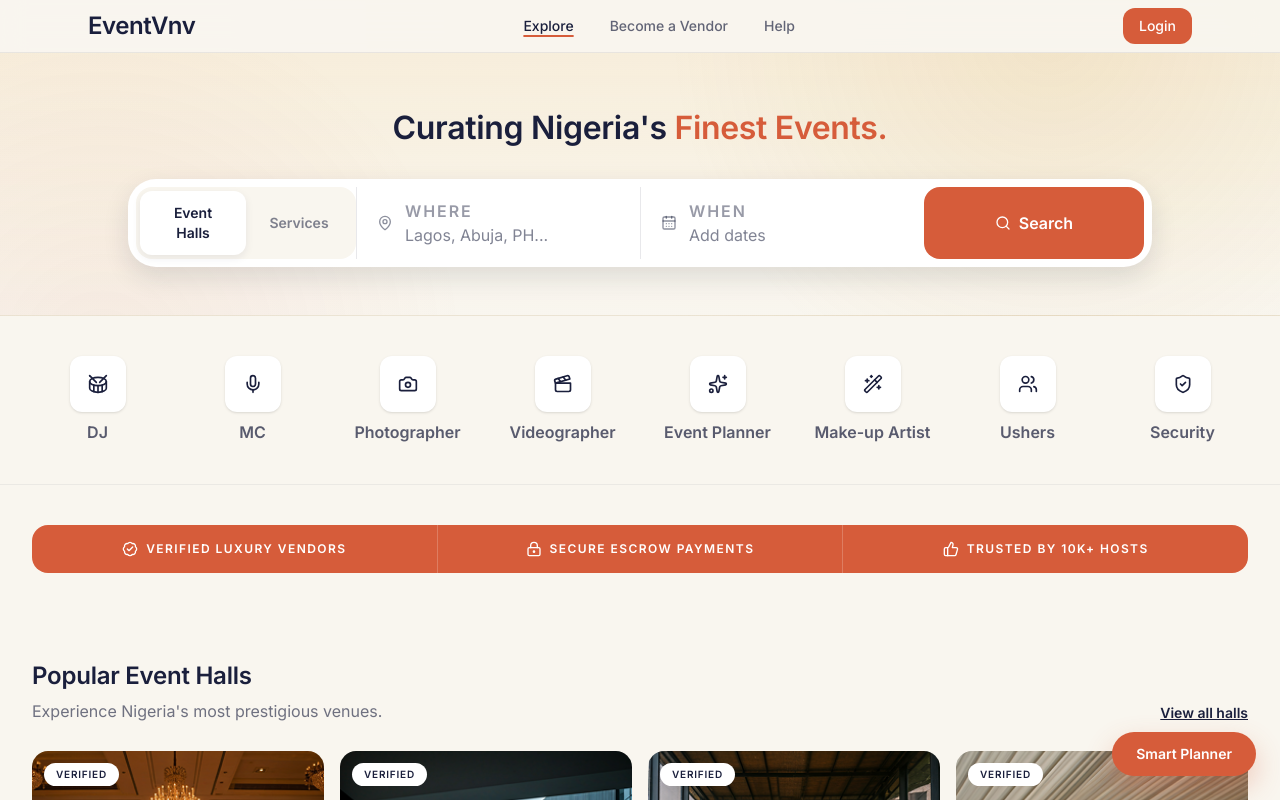
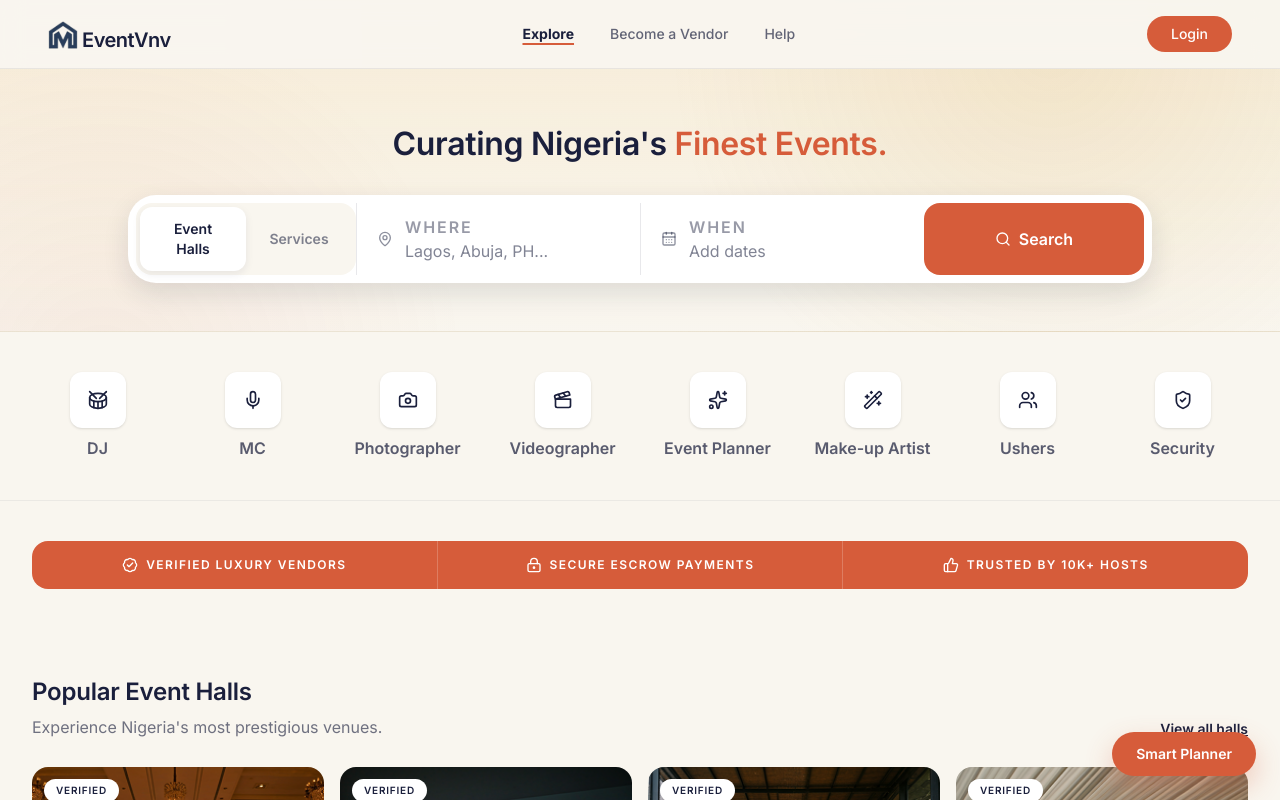
Before and after one commit to Nnaemeka10/Dev-Link, a Next.js app in the folder frontend/: page / in a window 1280 px wide. Shown: the top 800 px of the page. Built offline with nearby package versions, Linux system fonts and the light colour scheme; no server answers.

Commit message:
navbar fixed

```diff
--- a/frontend/src/app/globals.css
+++ b/frontend/src/app/globals.css
@@ -77,11 +77,20 @@ p {
   line-height: 1.5;
 }
 
+.logo {
+  font-size: var(--text-heading-m);
+  font-weight: 600;
+}
+
 ::selection {
   background: rgba(214, 92, 58, 0.18);
 }
 
 @layer utilities {
+  .pad {
+    @apply flex w-full px-4 py-4 md:px-8 lg:px-12;
+  }
+
   .no-scrollbar {
     -ms-overflow-style: none;
     scrollbar-width: none;
--- a/frontend/src/components/layout/Navbar.tsx
+++ b/frontend/src/components/layout/Navbar.tsx
@@ -5,6 +5,7 @@ import { usePathname } from "next/navigation";
 import Button from "@/components/ui/Button";
 import { useAuth } from "@/features/auth/useAuth";
 import { apiFetch } from "@/lib/api";
+import Image from "next/image";
 
 const links = [
   { href: "/", label: "Explore" },
@@ -26,9 +27,10 @@ export default function Navbar() {
 
   return (
     <header className="sticky top-0 z-40 border-b border-text-primary/8 bg-bg-primary/90 backdrop-blur-md">
-      <div className="mx-auto flex w-full max-w-6xl items-center justify-between px-4 py-2 md:px-6">
-        <Link href="/" className="text-2xl font-semibold tracking-[-0.02em] text-text-primary">
-          EventVnv
+      <div className="items-center justify-between pad">
+        <Link href="/" className="text-2xl flex font-semibold tracking-[-0.02em] text-text-primary items-end gap-1">
+          <Image src="/logo.svg" alt="EventVnv" width={30} height={30} />
+          <p className="font-semibold logo translate-y-1.5">EventVnv </p>
         </Link>
 
         <nav className="hidden items-center gap-1 md:flex">
@@ -38,10 +40,10 @@ export default function Navbar() {
               <Link
                 key={link.href}
                 href={link.href}
-                className={`rounded-lg px-4 py-2 text-sm font-medium transition-colors ${
+                className={`rounded-lg px-4 py-2 text-sm transition-colors ${
                   isActive
-                    ? "text-text-primary underline decoration-accent-primary decoration-2 underline-offset-4"
-                    : "text-text-primary/68 hover:text-text-primary"
+                    ? "text-text-primary underline decoration-accent-primary decoration-2 underline-offset-4 font-bold"
+                    : "text-text-primary/68 hover:text-text-primary font-medium"
                 }`}
               >
                 {link.label}
--- a/frontend/src/components/ui/Button.tsx
+++ b/frontend/src/components/ui/Button.tsx
@@ -22,7 +22,7 @@ export default function Button({
 }: ButtonProps) {
   return (
     <button
-      className={`inline-flex items-center justify-center gap-2 rounded-xl px-4 py-2 text-sm font-medium transition-shadow focus-visible:outline-2 focus-visible:outline-offset-2 focus-visible:outline-accent-primary disabled:cursor-not-allowed disabled:opacity-50 ${variantClass[variant]} ${className}`}
+      className={`inline-flex items-center justify-center gap-2 rounded-[1.2rem] px-6 py-2 text-sm font-medium transition-shadow focus-visible:outline-2 focus-visible:outline-offset-2 focus-visible:outline-accent-primary disabled:cursor-not-allowed disabled:opacity-50 ${variantClass[variant]} ${className}`}
       {...props}
     >
       {iconLeft}
--- a/frontend/src/features/home/components/HomepageClient.tsx
+++ /dev/null
@@ -1,44 +0,0 @@
-"use client";
-
-import { motion } from "framer-motion";
-import CategoryStrip from "./CategoryStrip";
-import CuratedServicesSection from "./CuratedServicesSection";
-import HeroSection from "./HeroSection";
-import HomeFooter from "./HomeFooter";
-import MobileDock from "../../../components/layout/MobileDock";
-import PopularHallsSection from "./PopularHallsSection";
-import TrendingSection from "./TrendingSection";
-import TrustSignalsBar from "./TrustSignalsBar";
-
-const HOME_PAGE_RESPONSE = {
-  status: "success",
-  message: "Homepage payload fetched successfully",
-};
-
-export default function HomepageClient() {
-  return (
-    <motion.main
-      initial={{ opacity: 0 }}
-      animate={{ opacity: 1 }}
-      transition={{ duration: 0.35 }}
-      className="bg-bg-primary"
-      aria-label={HOME_PAGE_RESPONSE.message}
-    >
-      <HeroSection />
-      <CategoryStrip />
-      <TrustSignalsBar />
-      <PopularHallsSection />
-      <CuratedServicesSection />
-      <TrendingSection />
-      <HomeFooter />
-      <MobileDock />
-
-      <button
-        type="button"
-        className="fixed bottom-6 right-6 z-20 hidden items-center gap-2 rounded-full bg-accent-primary px-6 py-3 text-sm font-semibold text-white shadow-[0_12px_28px_rgba(214,92,58,0.3)] md:inline-flex"
-      >
-        Smart Planner
-      </button>
-    </motion.main>
-  );
-}
--- a/frontend/src/features/home/pages/Homepage.tsx
+++ b/frontend/src/features/home/pages/Homepage.tsx
@@ -1,5 +1,47 @@
-import HomepageClient from "@/features/home/components/HomepageClient";
+"use client";
+
+import { motion } from "framer-motion";
+import CategoryStrip from "../components/CategoryStrip";
+import CuratedServicesSection from "../components/CuratedServicesSection";
+import HeroSection from "../components/HeroSection";
+import HomeFooter from "../components/HomeFooter";
+import MobileDock from "../../../components/layout/MobileDock";
+import PopularHallsSection from "../components/PopularHallsSection";
+import TrendingSection from "../components/TrendingSection";
+import TrustSignalsBar from "../components/TrustSignalsBar";
+
+const HOME_PAGE_RESPONSE = {
+  status: "success",
+  message: "Homepage payload fetched successfully",
+};
+
 
 export default function Homepage() {
-  return <HomepageClient />;
+  return (
+    <>
+    <motion.main
+      initial={{ opacity: 0 }}
+      animate={{ opacity: 1 }}
+      transition={{ duration: 0.35 }}
+      className="bg-bg-primary"
+      aria-label={HOME_PAGE_RESPONSE.message}
+    >
+      <HeroSection />
+      <CategoryStrip />
+      <TrustSignalsBar />
+      <PopularHallsSection />
+      <CuratedServicesSection />
+      <TrendingSection />
+      <HomeFooter />
+      <MobileDock />
+
+      <button
+        type="button"
+        className="fixed bottom-6 right-6 z-20 hidden items-center gap-2 rounded-full bg-accent-primary px-6 py-3 text-sm font-semibold text-white shadow-[0_12px_28px_rgba(214,92,58,0.3)] md:inline-flex"
+      >
+        Smart Planner
+      </button>
+    </motion.main>
+    </>
+  );
 }
```
Also changed, not shown: frontend/public/logo.svg (added), frontend/public/logob.png (deleted).
